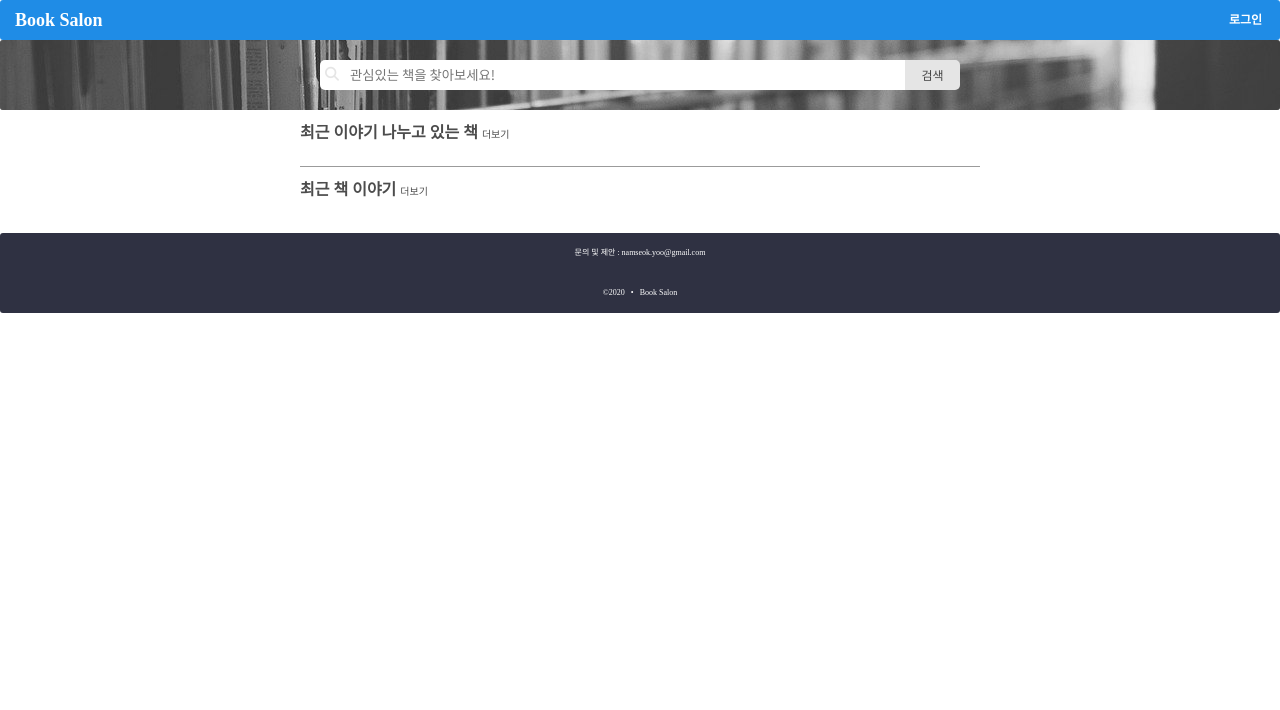
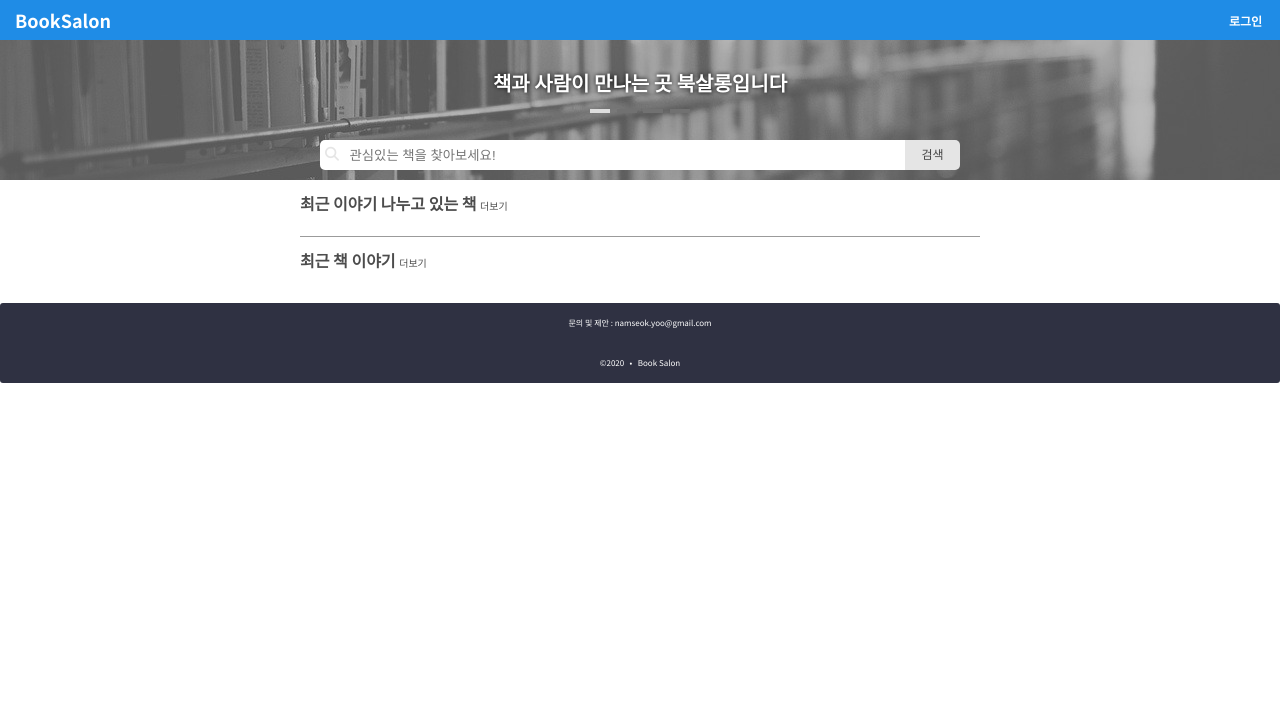
Before and after one commit to namseokyoo/booksalon_flask, a Flask app: page / in a window 1280 px wide. Shown: the top 710 px of the page. Run offline with Flask 2, Linux system fonts and the light colour scheme; data that the repository does not hold is empty; some libraries are stand-ins or nearby versions.

Commit message:
Change main page

```diff
--- a/static/css/header.css
+++ b/static/css/header.css
@@ -6,7 +6,7 @@ nav {
     padding: 0px 15px;
     height: 40px;
     width: 100%;
-    border-radius: 3px;
+    /* border-radius: 3px; */
 }
 
 .logo__image {
--- a/static/css/home.css
+++ b/static/css/home.css
@@ -1,5 +1,5 @@
 .search-box {
-    height: 70px;
+    height: 140px;
     width: 100%;
     background-color: rgba(0, 0, 0, 0.5);
     display: flex;
@@ -9,7 +9,6 @@
     position: relative;
     margin-bottom: 5px;
     overflow: hidden;
-    border-radius: 3px;
 }
 
 .search-box img {
@@ -17,16 +16,84 @@
     top: 0;
     left: 0;
     width: 100%;
-    /* height: 100%; */
     max-height: initial;
     margin-top: -40%;
     -webkit-filter: grayscale(100%);
     filter: gray;
-    opacity: 0.9;
+    opacity: 0.5;
     position: absolute;
     z-index: 1;
 }
 
+.welcome-area {
+    display: flex;
+    color: white;
+    font-size: 20px;
+    font-weight: bold;
+    text-shadow: 0px 0px 4px black;
+    text-align: center;
+    height: 30px;
+    min-width: 280px;
+    padding: 3px 0px;
+    position: absolute;
+    top: 30px;
+    z-index: 4;
+    border-radius: 5px;
+}
+
+.welcome-area > .container > .slide {
+    display: none;
+}
+
+.welcome-area > .container > .fade {
+    animation-name: fade;
+    animation-duration: 1.5s;
+    -webkit-animation-name: fade;
+    -webkit-animation-duration: 1.5s;
+}
+
+@keyframes fade {
+    from {
+        opacity: 0.4;
+    }
+    to {
+        opacity: 1;
+    }
+}
+
+@-webkit-keyframes fade {
+    from {
+        opacity: 0.4;
+    }
+    to {
+        opacity: 1;
+    }
+}
+
+.dots {
+    position: absolute;
+    top: 25px;
+    width: 100%;
+    bottom: 10px;
+    text-align: center;
+}
+
+.dots .dot {
+    display: flex;
+    z-index: 4;
+    cursor: pointer;
+    height: 4px;
+    width: 20px;
+    font-size: 20px;
+    margin: 0 1px;
+    background-color: #717171;
+    display: inline-block;
+    transition: background-color 0.6s ease;
+}
+
+.dots .dot.active {
+    background-color: #ddd;
+}
 .search-box__search-bar {
     display: flex;
     color: var(--main_gray);
@@ -36,6 +103,7 @@
     min-width: 280px;
     padding: 3px 0px;
     position: absolute;
+    top: 100px;
     z-index: 2;
     border-radius: 5px;
 }
--- a/static/css/style.css
+++ b/static/css/style.css
@@ -20,7 +20,6 @@
 @import "component/user.css";
 
 * {
-    font-family: "Noto Sans KR", sans-serif;
     box-sizing: border-box;
     line-height: 120%;
     /* color: rgba(0, 0, 0, 0.7); */
@@ -33,6 +32,8 @@ html {
 }
 
 body {
+    font-family: "Noto Sans KR", sans-serif;
+
     color: rgba(0, 0, 0, 0.7);
     width: 100vw;
     display: flex;
--- a/templates/base.html
+++ b/templates/base.html
@@ -25,6 +25,7 @@
     <script type="text/javascript" src="/static/js/bookboard.js"></script>
     <script type="text/javascript" src="/static/js/detail.js"></script>
     <script type="text/javascript" src="/static/js/write.js"></script>
+    <script type="text/javascript" src="/static/js/welcome.js"></script>
 </body>
 
 </html>
--- a/templates/component/header.html
+++ b/templates/component/header.html
@@ -6,7 +6,7 @@
     </div> -->
     <div class="logo__title">
         <a href="/">
-            <h1>Book Salon</h1>
+            <h1>BookSalon</h1>
         </a>
     </div>
     <div class="register">
--- a/templates/component/searchbox.html
+++ b/templates/component/searchbox.html
@@ -1,5 +1,31 @@
 <div class="search-box">
     <img src="static/img/library.jpg" />
+    <div class="welcome-area">
+        <div class="container">
+            <!-- 슬라이더 -->
+            <div class="slide fade">
+                책과 사람이 만나는 곳 북살롱입니다
+            </div>
+            <div class="slide fade">
+                책을 읽고 궁금했던 질문을 올려주세요
+            </div>
+            <div class="slide fade">
+                질문을 통해 책에 더 깊게 빠져보세요
+            </div>
+            <div class="slide fade">
+                질문에 답하며 의견을 나눠 보세요
+            </div>
+            <!-- <a class="prev" id="Prev">&#10094;</a> -->
+            <!-- <a class="next" id="Next">&#10095;</a> -->
+
+            <div class="dots">
+                <span class="dot" id="firstDot"></span>
+                <span class="dot" id="secondDot"></span>
+                <span class="dot" id="thirdDot"></span>
+                <span class="dot" id="forthDot"></span>
+            </div>
+        </div>
+    </div>
     <div class="search-box__search-bar">
         <form action="/search">
             <div>
```
Also changed, not shown: static/js/welcome.js (added, +46 -0 lines), README.md.
